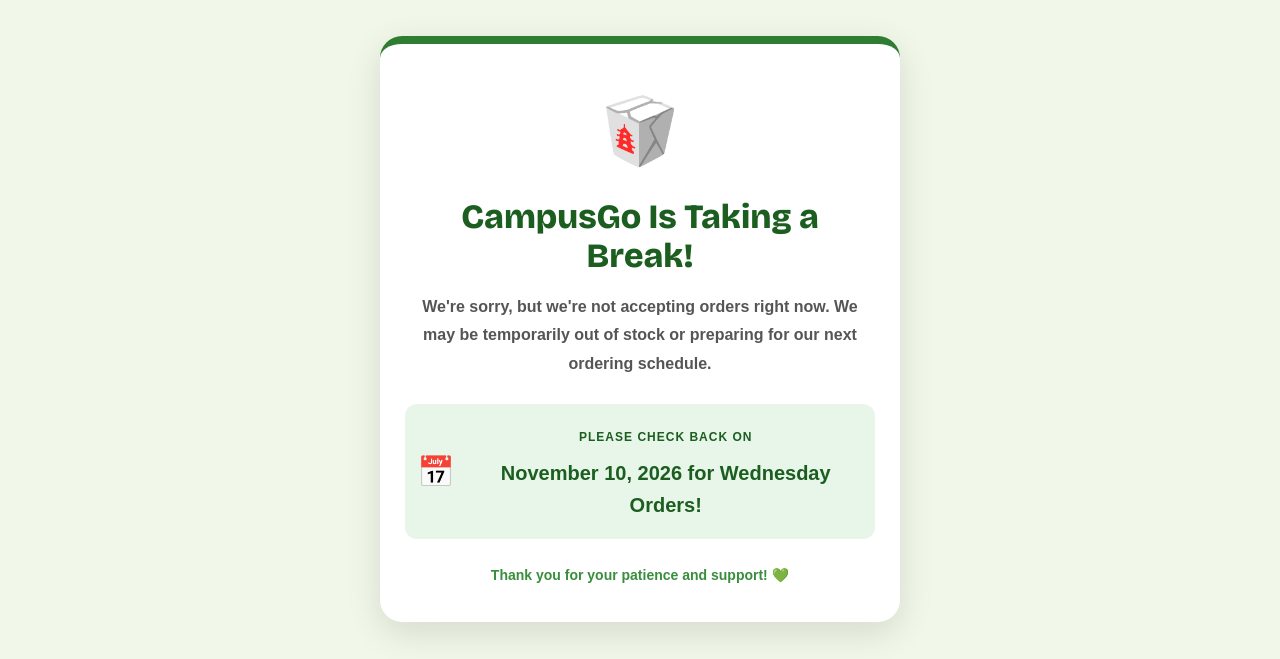
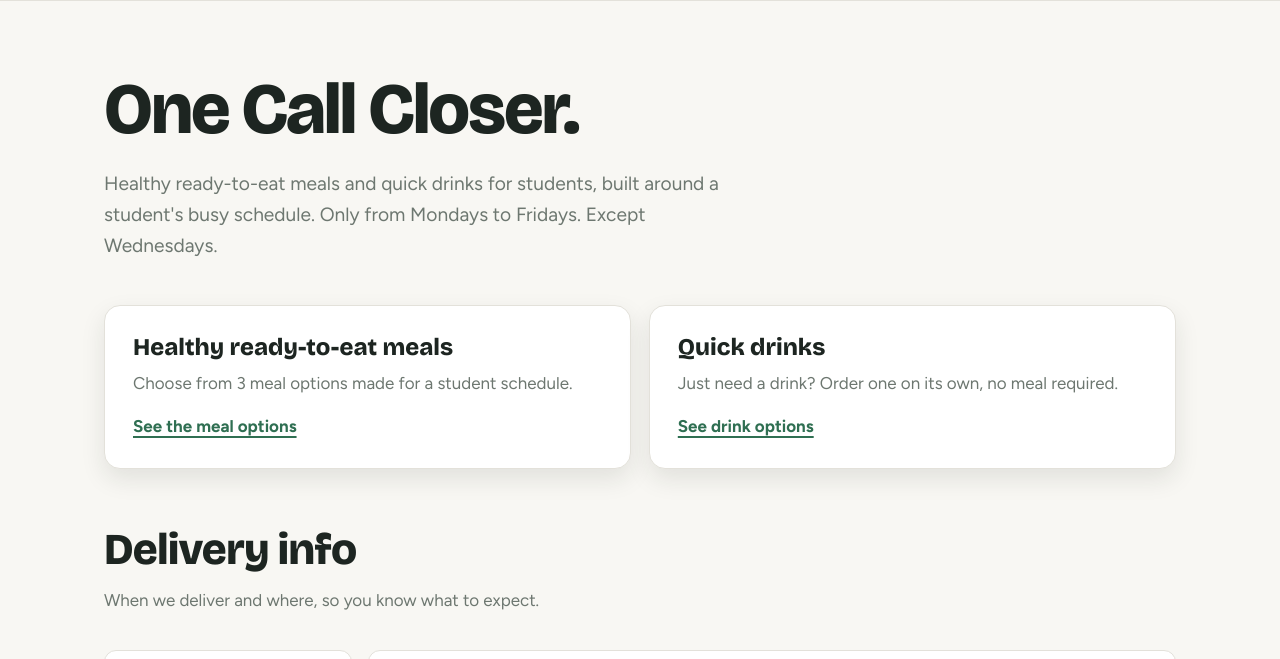
Before and after one commit to Campus-G-O/CampusGo-Files, a plain HTML site: page index.html in a window 1280 px wide. Shown: the part 71-730 px from the top of the page. Drawn offline with nearby package versions, Linux system fonts and the light colour scheme.

Commit message:
Update index.html

```diff
--- a/index.html
+++ b/index.html
@@ -297,7 +297,7 @@
 
 <script>
     // CHANGE THIS TO true WHEN CAMPUSGO IS CLOSED
-    const CAMPUSGO_CLOSED = true;
+    const CAMPUSGO_CLOSED = false;
 
     // Update this date whenever your reopening schedule changes
     const CAMPUSGO_REOPEN_DATE = "November 10, 2026 for Wednesday Orders!";
```
